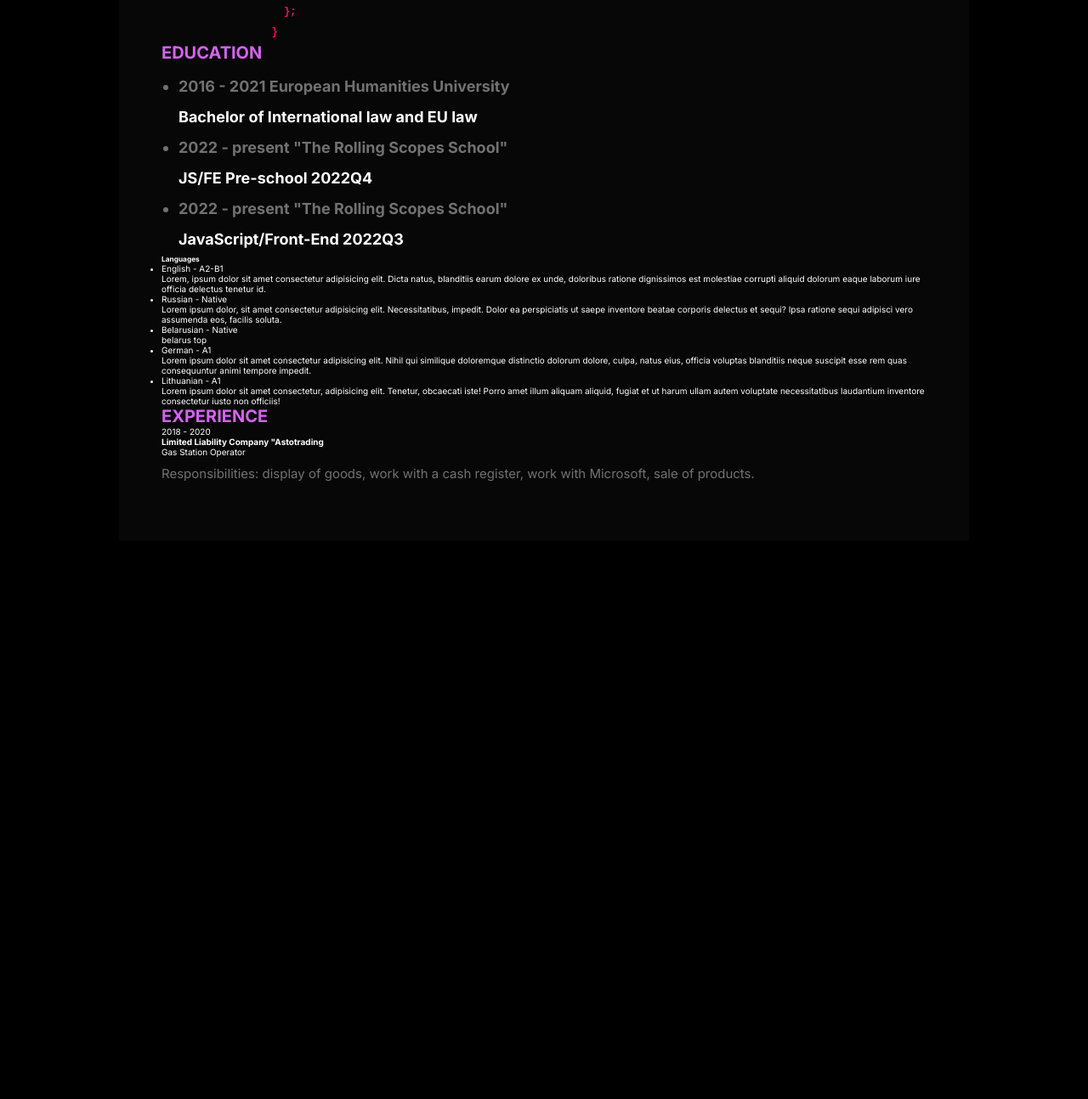
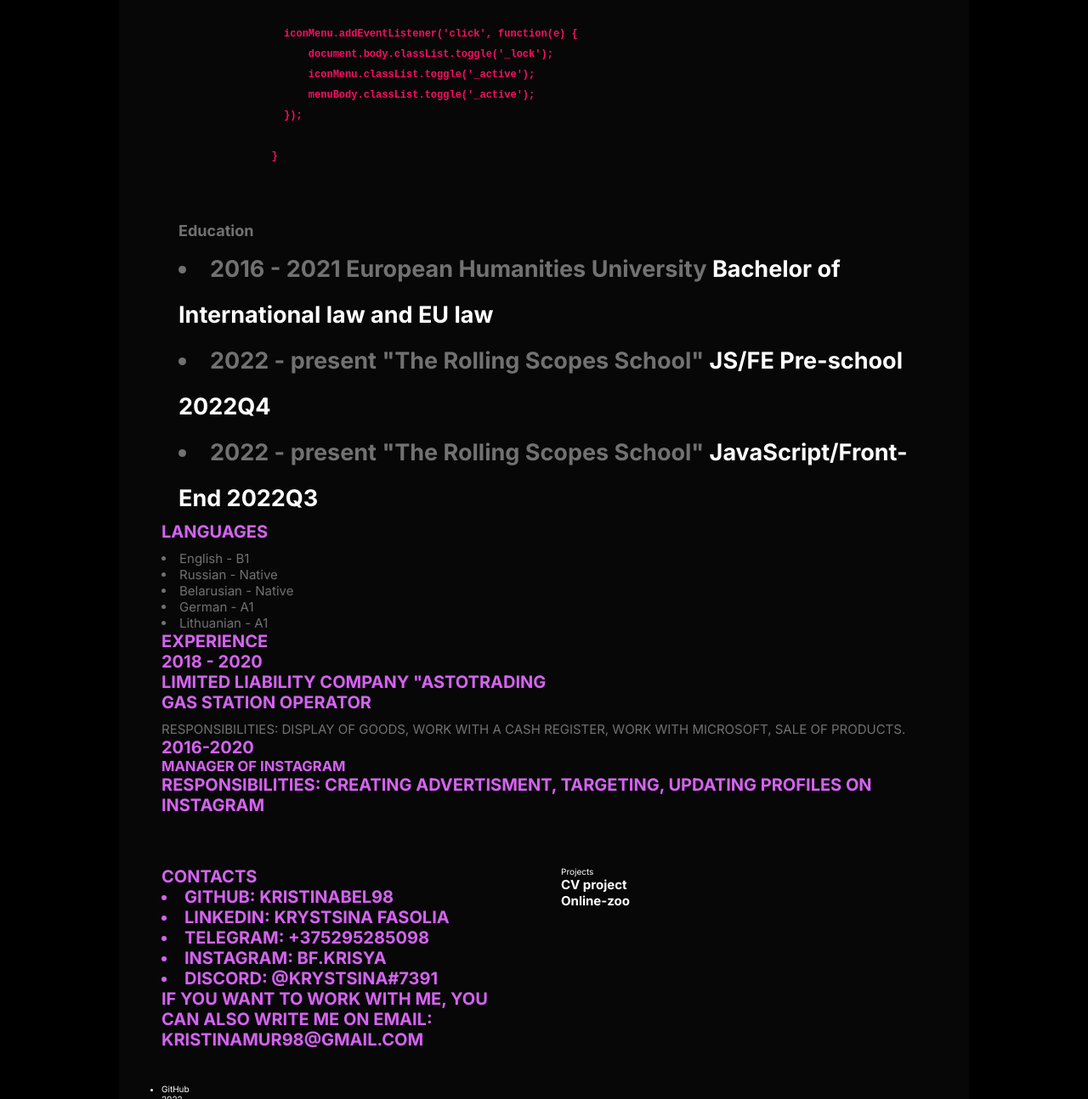
Before and after one commit to kristinabel98/rsschoolcv, a plain HTML site: page rsschool-cv/index.html in a window 1280 px wide. Shown: the part 741-2035 px from the top of the page at 85% size. Before the commit the page ends 1378 px from the top, so only its background shows below. Drawn offline with Linux system fonts and the light colour scheme.

Commit message:
docs:update index.html

```diff
--- a/rsschool-cv/index.html
+++ b/rsschool-cv/index.html
@@ -4,16 +4,69 @@
 <head>
     <meta charset="UTF-8">
     <meta http-equiv="X-UA-Compatible" content="IE=edge">
-    <meta name="viewport" content="width=device-width, initial-scale=1".0">
+    <meta name="viewport" content="width=device-width, initial-scale=1.0">
     <title>Rs School CV</title>
     <link rel="stylesheet" href="style.css">
+    <script>
+      document.createElement('figure');
+      document.createElement('figcaption');
+    </script>
+ </head>
+ <body class="page">
+ <header class="header">
+        <div class="header_nav-menu">
+          <div class="menu_icon">
+            <header class="header page__header">
+              <nav class="nav header__nav">
+                <ul class="nav__list">
+                  <li class="nav__item">
+                    <a href="#professionalSkills" class="nav__link">
+                      Professional Skills
+                    </a>
+                  </li>
 
-    <body>
-        <script type="application/javascript">
+                  <li class="nav__item">
+                    <a href="#codeExample" class="nav__link">
+                      Code Example
+                    </a>
+                  </li>
 
-            alert("Привет. Подожди, пожалуйста, с проверкой пару дней. Возникли технические неполадки ");                    // выскакивающее окошко
-            console.log("Привет. Подожди, пожалуйста, с проверкой пару дней. Возкникли технические неполадки ");              // в консоль отладчика
-         </script>
+                  <li class="nav__item">
+                    <a href="#education" class="nav__link">
+                      Education
+                    </a>
+                  </li>
+
+                  <li class="nav__item">
+                    <a href="#languages" class="nav__link">
+                    Languages
+                    </a>
+                  </li>
+
+                  <li class="nav__item">
+                    <a href="/experience" class="nav__link">
+                      Experience
+                    </a>
+                  </li>
+
+                  <li class ="nav__item">
+                    <a href="#contacts" class="nav__link">
+                      Contacts
+                    </a>
+                  </li>
+
+                  <li class="nav__item">
+                    <a href="#projects" class="nav__link">
+                      Projects
+                    </a>
+                  </li>
+                </ul>
+              </nav>
+            </header>
+       </div>
+      </div>
+    </div>
+ <footer>
         <div class="container">
             <div class="profile">
             <div class="profile_container">
@@ -27,13 +80,13 @@
                 </h1>
                 <p class="profile_title">Junior Front-end Developer</p>
                 <p class="description">
-                    Hi! My name is Krystsina and i`m 25 years old. Here you can see information about myself and my professional skills.
+                  Hello. My name is Kristina(in passport - Krystsina) and I am 25 years old. This CV was created for further employment for the vacancy "Front-end Developer'. Here you can get to know me better.
                 </p>
-                <a class="downloadBtn" href="https://rolling-scopes-school.github.io/kristinabel98-JSFE2022Q3/online-zoo/pages/main/index.html">Watch my first project!</a>
             </div>
         </div>
+      <main>
         <div class="group-1">
-            <div class="skills">
+            <section class="skills" id="professionalSkills">
                 <h3 class="title">Professional Skills</h3>
                 <ul class="skill_list description">
                     <li>HTML5</li>
@@ -42,56 +95,111 @@
                     <li>Git & GitHub</li>
                     <li>Webpack</li>
                     <li>Visual Studio Code</li>
-                    <li>English level - B1</li>
-                    <li>Softskills</li>
+                    <li>Preprocessors. SASS</li>
+                    <li>Bootstrap</li>
                 </ul>
+            </section>
           </div>
-            <div class="code_ex">
+            <section class="code_ex" id="codeExample">
                 <h3 class="title_code">Code Example</h3>
-                <pre><code class="solution_code" data-language="javascript">function createSecretHolder(secret) {
-                    return {
-                      getSecret: function() { return secret; },
-                      setSecret: function(v) { secret = v; }
-                    };
-                  }</code></pre>
-                  <h4 class="title_education">Education</h4>
-                  <ul class="education">
-                    <li>2016 - 2021 European Humanities University </li>
-                    <a class="bachelor">Bachelor of International law and EU law</a>
-                    <li>2022 - present "The Rolling Scopes School"</li>
-                    <a class="jsq4">JS/FE Pre-school 2022Q4</a>
-                    <li>2022 - present "The Rolling Scopes School"</li>
-                    <a class="jsq3">JavaScript/Front-End 2022Q3</a>
-                  </ul>
-             <div class="language">
-                <h5 class="languages_item">Languages</h5>
-                <ul  class="lang_list_item">
-                    <li>English - A2-B1</li>
-                    <a class="eng">Lorem, ipsum dolor sit amet consectetur adipisicing elit. Dicta natus, blanditiis earum dolore ex unde, doloribus ratione dignissimos est molestiae corrupti aliquid dolorum eaque laborum iure officia delectus tenetur id.</a>
+                <pre><code class="solution_code" data-language="javascript">const iconMenu = document.querySelector('.menu_icon');
+
+                  //                   HAMBURGER MENU
+                  if (iconMenu) {
+                    const menuBody = document.querySelector('.nav-menu');
+
+                    iconMenu.addEventListener('click', function(e) {
+                        document.body.classList.toggle('_lock');
+                        iconMenu.classList.toggle('_active');
+                        menuBody.classList.toggle('_active');
+                    });
+
+                  }
+
+                    </code></pre>
+            </section>
+            <section class="education" id="education">
+                  <h1="title_education">Education</h1>
+                  <h1 class="education_it">
+                    <li>2016 - 2021 European Humanities University
+                    <a class="bachelor">Bachelor of International law and EU law</a></li>
+                    <li>2022 - present "The Rolling Scopes School"
+                    <a class="jsq4">JS/FE Pre-school 2022Q4</a></li>
+                    <li>2022 - present "The Rolling Scopes School"
+                    <a class="jsq3">JavaScript/Front-End 2022Q3</a></li>
+                  </h1>
+            </section>
+                  <section class="language_skills" id="languages">
+                    <h3 class="title">Languages</h3>
+                    <h1 class="lang_list description">
+                        <li>English - B1</li>
                         <li>Russian - Native</li>
-                    <a class="rus">Lorem ipsum dolor, sit amet consectetur adipisicing elit. Necessitatibus, impedit. Dolor ea perspiciatis ut saepe inventore beatae corporis delectus et sequi? Ipsa ratione sequi adipisci vero assumenda eos, facilis soluta.</a>
                         <li>Belarusian - Native</li>
-                    <a class="bel">belarus top</a>
                         <li>German - A1</li>
-                    <a class="ger">Lorem ipsum dolor sit amet consectetur adipisicing elit. Nihil qui similique doloremque distinctio dolorum dolore, culpa, natus eius, officia voluptas blanditiis neque suscipit esse rem quas consequuntur animi tempore impedit.</a>
                         <li>Lithuanian - A1</li>
-                    <a class="lt">Lorem ipsum dolor sit amet consectetur, adipisicing elit. Tenetur, obcaecati iste! Porro amet illum aliquam aliquid, fugiat et ut harum ullam autem voluptate necessitatibus laudantium inventore consectetur iusto non officiis!</a>
-               </ul>
+                    </h1>
+                </section>
+              </section>
         <div class="group-2">
-            <div class="exp">
-                <h3 class="title">Experience</h3>
+            <section class="exp" id="experience">
+                <section class="title">Experience
                 <div class="exp_item">
                     <p class="item_preTitle">2018 - 2020</p>
                     <h4 class="item_title">Limited Liability Company "Astotrading</h4>
                     <p class="item_subtitle">Gas Station Operator</p>
-                    <p class="description">
+                    <h3 class="description">
                         Responsibilities: display of goods, work with a cash register, work with Microsoft, sale of products.
+                    </h3>
+                    <p class="it_item">2016-2020</p>
+                    <h5 class="it_it_item">manager of Instagram</h5>
+                    <p class="item_freel">
+                      Responsibilities: creating advertisment, targeting, updating profiles on Instagram
                     </p>
+                  </section>
+                </section>
             </div>
         </div>
+        <div class="group-3">
+          <h1 class="title" id="contacts">
+            <section class="title_item_cont">Contacts
+            <div class="cont_item">
+            <li>Github: kristinabel98</li>
+            <li>LinkedIn: Krystsina Fasolia</li>
+            <li>Telegram: +375295285098</li>
+            <li>Instagram: bf.krisya</li>
+            <li>Discord: @Krystsina#7391</li>
+            <p class> If you want to work with me, you can also write me on email: kristinamur98@gmail.com</p>
+          </section>
             </div>
-        <div class="group-3"></div>
+          </h1>
+          <div class="title2" id="projects">
+          <section class="title_item_project">Projects
+          <div class="prod_ir">
+          <h1><a  href="../rsschool-cv/index.html">CV project</a></h1>
+          <h2><a href="https://rolling-scopes-school.github.io/kristinabel98-JSFE2022Q3/online-zoo/pages/main/index.html">Online-zoo</a>
+          </h2>
+        </div>
+      </div>
+    </section>
+        <footer class="footer page__footer">
+          <ul class="footer__nav">
+            <li class="footer__link">
+              <a href="https://github.com/kristinabel98?tab=repositories">
+                GitHub
+                <p class="footer__term">2022</p>
+              </a>
+
+            </li>
+
+      </main>
+            <li class="footer__link">
+              <a href="https://rs.school/js/">
+                <img src="../img/rs_school_js.svg" alt="RollingScopes" class="rssLogo">
+              </a>
+            </li>
+          </ul>
+        </footer>
+        <script src="../rsschool-cv/script.js"></script>
+      </footer>
     </body>
-
-</head>
 </html>
```
Lines whose indentation alone changed are shown as unchanged.
